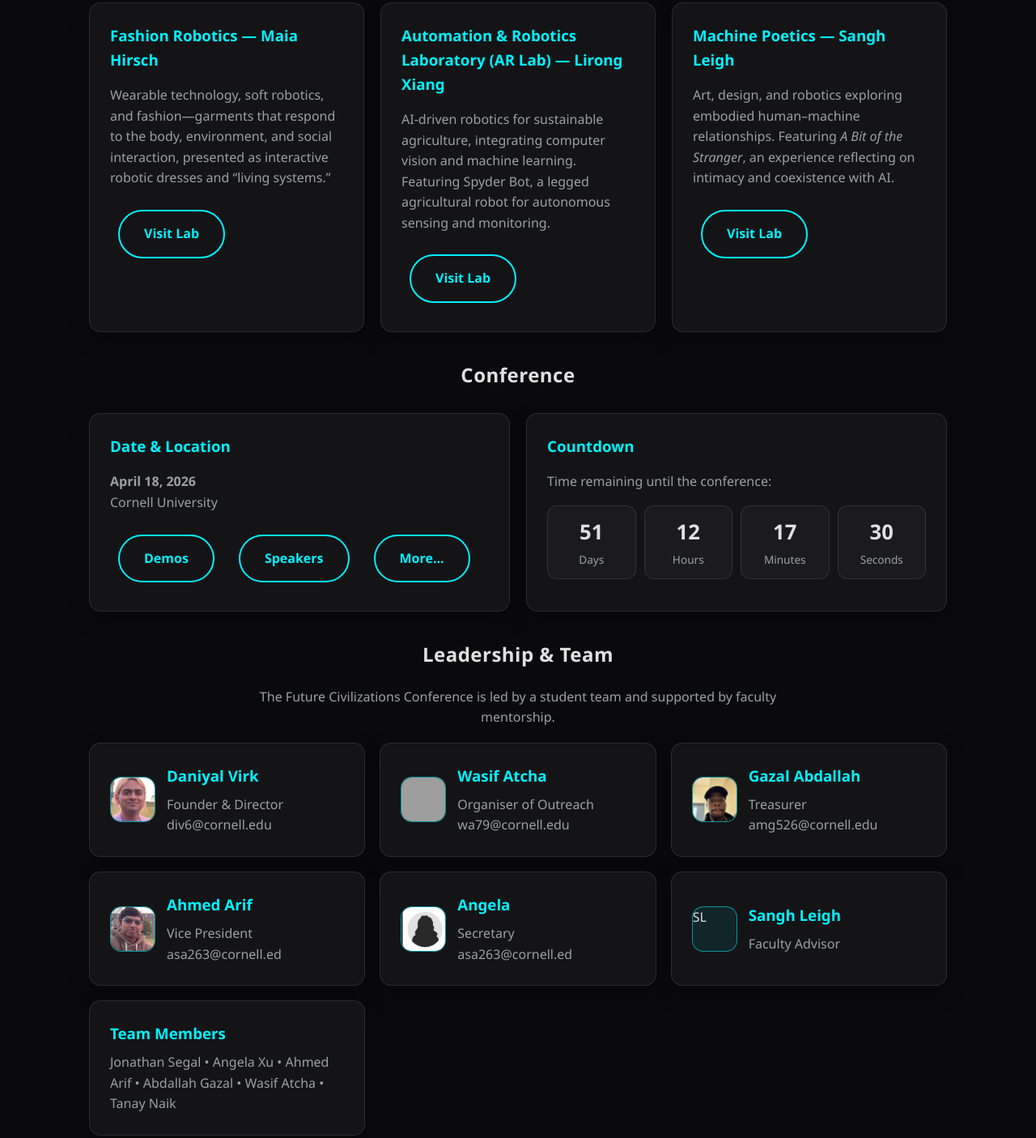
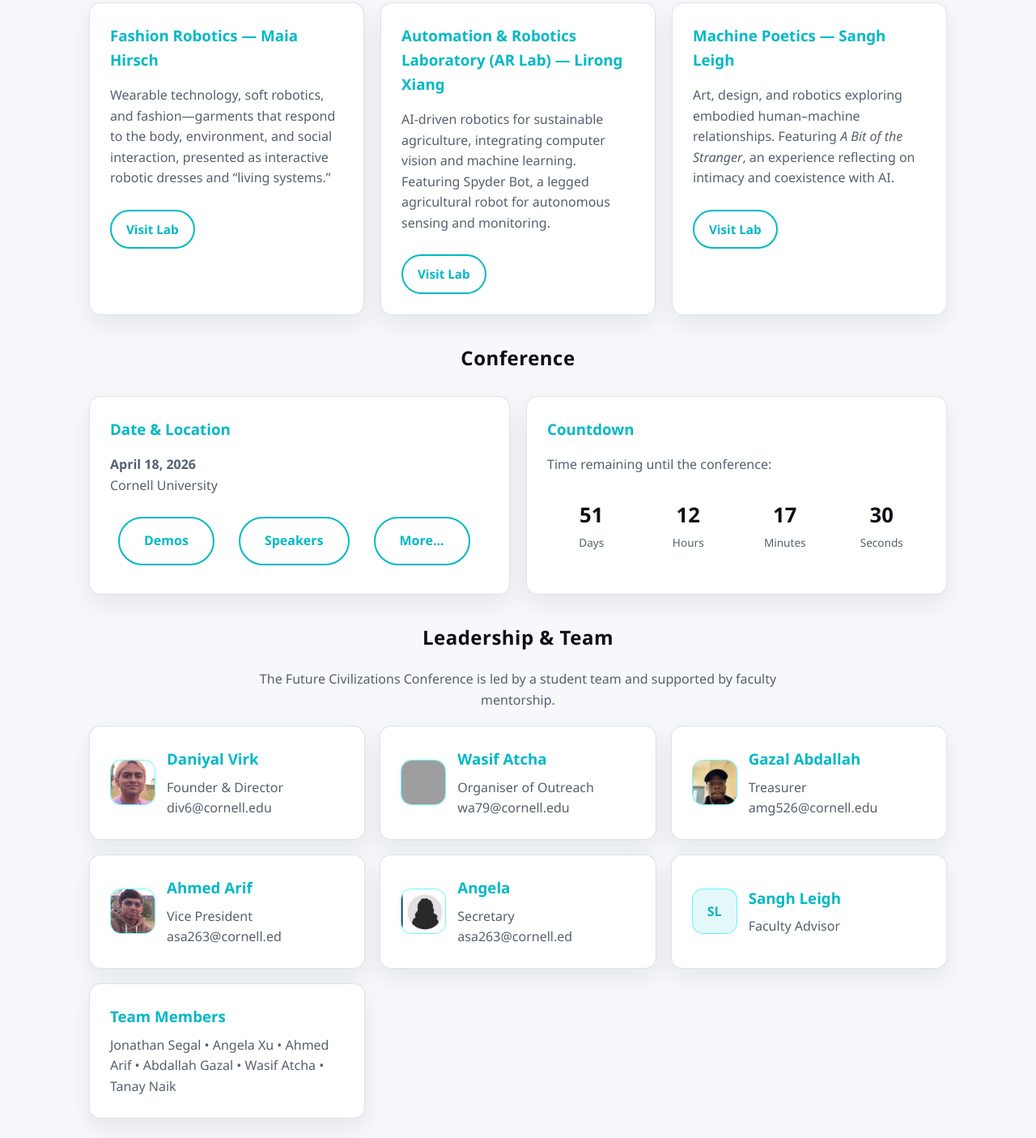
Before and after one commit to amgazal/future-civilizations, a plain HTML site: page index.html in a window 1280 px wide. Shown: the part 1274-2679 px from the top of the page at 81% size. Drawn offline with Linux system fonts and the light colour scheme; grey boxes are pictures that could not be loaded.

Commit message:
styles.css

```diff
--- a/styles.css
+++ b/styles.css
@@ -1,10 +1,10 @@
 :root {
-  --bg-color: #0a0a0c;
-  --card-bg: rgba(22, 22, 26, 0.92);
-  --accent: #00f2ff;
-  --text: #e0e0e0;
-  --muted: #9aa0a6;
-  --line: rgba(255,255,255,0.12);
+  --bg-color: #f7f8fb;            /* page background */
+  --card-bg: rgba(255,255,255,0.92);
+  --accent: #00b8c6;              /* keeps your cyan vibe but softer on white */
+  --text: #0b0f17;                /* near-black */
+  --muted: #556070;
+  --line: rgba(15,23,42,0.12);
 }
 
 * { box-sizing: border-box; }
@@ -54,7 +54,7 @@ h2 {
   position: sticky;
   top: 0;
   z-index: 50;
-  background: rgba(10,10,12,0.78);
+  background: rgba(247,248,251,0.82);
   backdrop-filter: blur(10px);
   border-bottom: 1px solid var(--line);
 }
@@ -96,12 +96,21 @@ header {
   padding: 120px 20px 120px;
   text-align: center;
   background:
-    radial-gradient(900px 500px at 50% 0%, rgba(0,242,255,0.16), transparent 55%),
-    linear-gradient(to bottom, rgba(10,10,12,0.55), var(--bg-color)),
-    url("images/G_background.png");
+  radial-gradient(900px 500px at 50% 0%, rgba(0,242,255,0.16), transparent 55%),
+  linear-gradient(to bottom, rgba(10,10,12,0.55), var(--bg-color)),
+  url("images/backgroundFCS.jpg");
   background-size: cover;
   background-position: center;
   border-bottom: 1px solid var(--line);
+}
+
+.avatar-img.placeholder{
+  display:flex;
+  align-items:center;
+  justify-content:center;
+  font-weight: 900;
+  color: var(--accent);
+  background: rgba(0,184,198,0.10);
 }
 
 /* Panels Grid */
@@ -116,9 +125,9 @@ header {
   background: var(--card-bg);
   padding: 25px;
   border-radius: 14px;
-  border: 1px solid rgba(255,255,255,0.10);
+  border: 1px solid var(--line);
+  box-shadow: 0 12px 30px rgba(15,23,42,0.08);
   transition: 0.3s;
-  box-shadow: 0 10px 24px rgba(0,0,0,0.25);
   backdrop-filter: blur(8px);
 }
 
@@ -226,11 +235,10 @@ header {
   text-align: center;
   padding: 70px 20px;
 
-  background:
-    linear-gradient(135deg, rgba(0,242,255,0.08), rgba(17,17,17,0.85));
+  background: linear-gradient(135deg, rgba(0,184,198,0.10), rgba(255,255,255,0.92));
+  border: 1px solid var(--line);
   margin-top: 50px;
   border-radius: 20px;
-  border: 1px solid rgba(255,255,255,0.10);
   backdrop-filter: blur(10px);
 }
 
@@ -308,5 +316,11 @@ footer { text-align: center; padding: 40px; color: #555; border-top: 1px solid v
 }
 .hamburger.open span:nth-child(3){
   transform: translateY(-7px) rotate(-45deg);
+}
 
+.btn-small{
+  padding: 10px 18px;
+  border-radius: 999px;
+  margin: 10px 0 0;
+  font-size: 0.95rem;
 }
```
